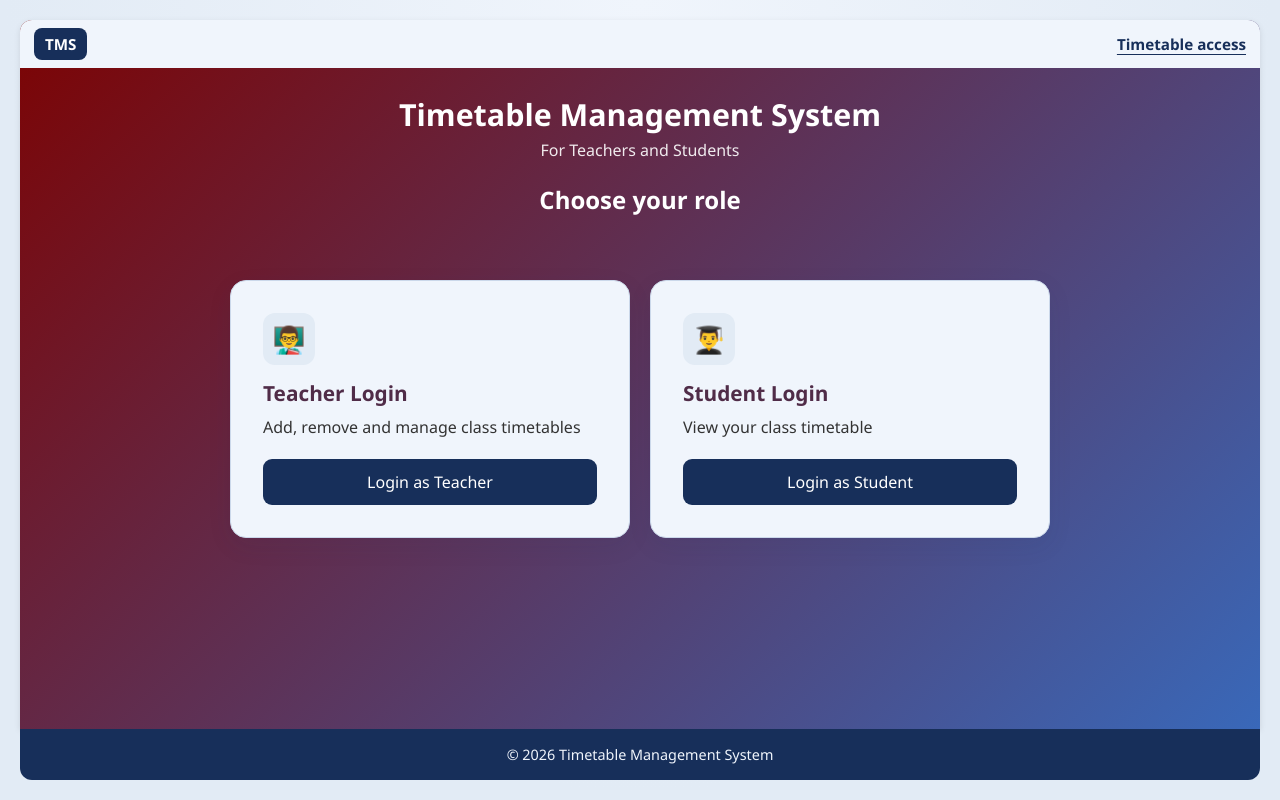
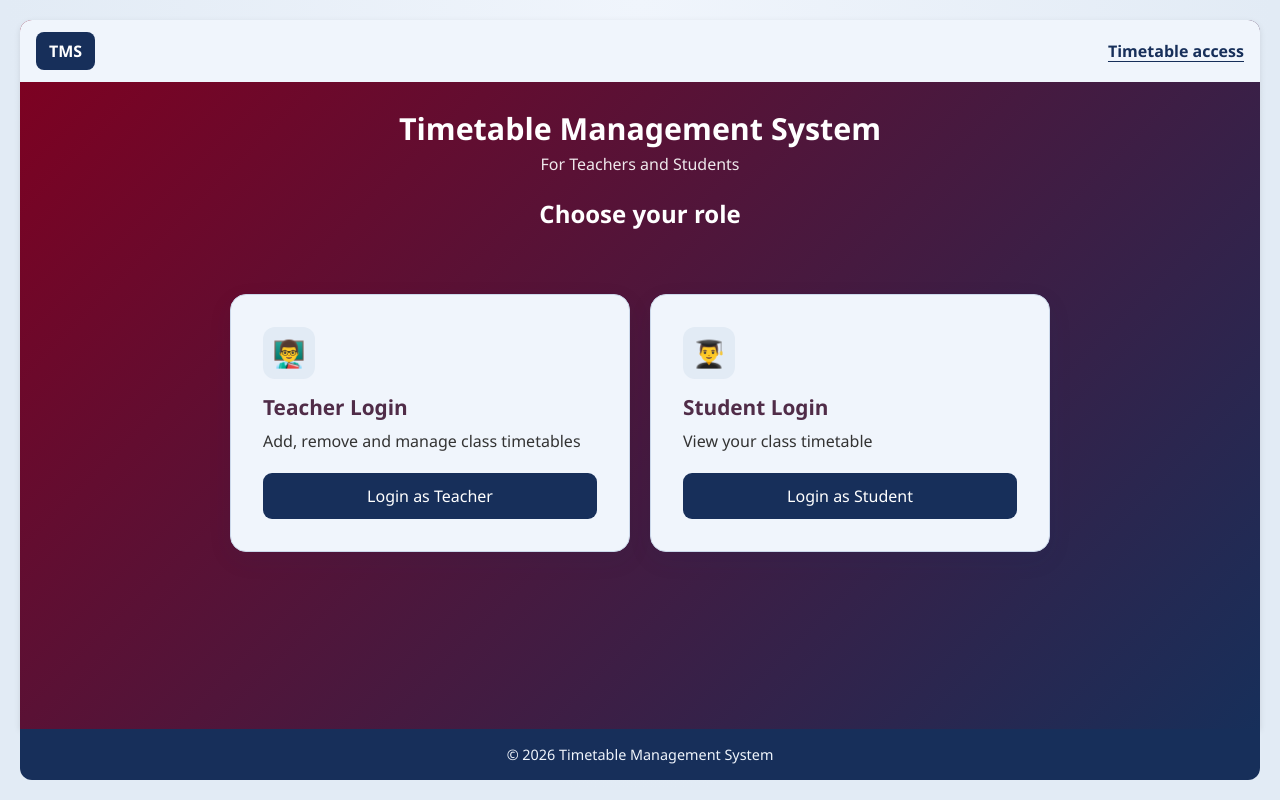
Before and after one commit to KoMa19960925/Timetable-Management-System, a plain HTML site: page index.html in a window 1280 px wide. Drawn offline with Linux system fonts and the light colour scheme.

Commit message:
Enlarge navbar and use maroon navy gradient

```diff
--- a/index.html
+++ b/index.html
@@ -4,7 +4,7 @@
     <meta charset="UTF-8">
     <meta name="viewport" content="width=device-width, initial-scale=1.0">
     <title>Timetable Management System</title>
-    <link rel="stylesheet" href="styles.css?v=teacher-preview">
+    <link rel="stylesheet" href="styles.css?v=maroon-navy">
 </head>
 <body>
     <div class="container" id="page-top">
--- a/styles.css
+++ b/styles.css
@@ -32,9 +32,9 @@ body {
     align-items: center;
     justify-content: space-between;
     gap: 12px;
-    padding: 8px 14px;
+    padding: 12px 16px;
     background-color: #f0f5fc;
-    font-size: 0.95rem;
+    font-size: 1rem;
 }
 
 .site-nav a {
@@ -49,14 +49,14 @@ body {
 
 .site-nav .site-brand {
     border-radius: 8px;
-    padding: 6px 11px;
+    padding: 8px 13px;
     background-color: #172f5a;
     color: white;
     text-decoration: none;
 }
 
 .portal-shell {
-    background: linear-gradient(135deg, hsl(0, 95%, 25%), #3968b9);
+    background: linear-gradient(135deg, #800020, #172f5a);
     border-radius: 12px;
     overflow: hidden;
     margin-bottom: 24px;
```
